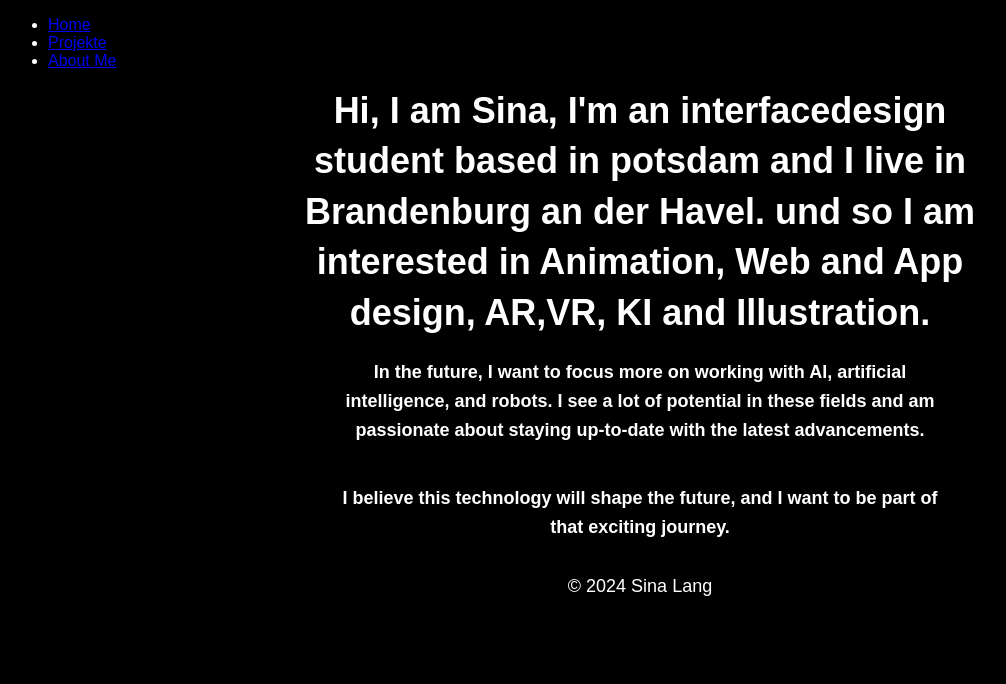
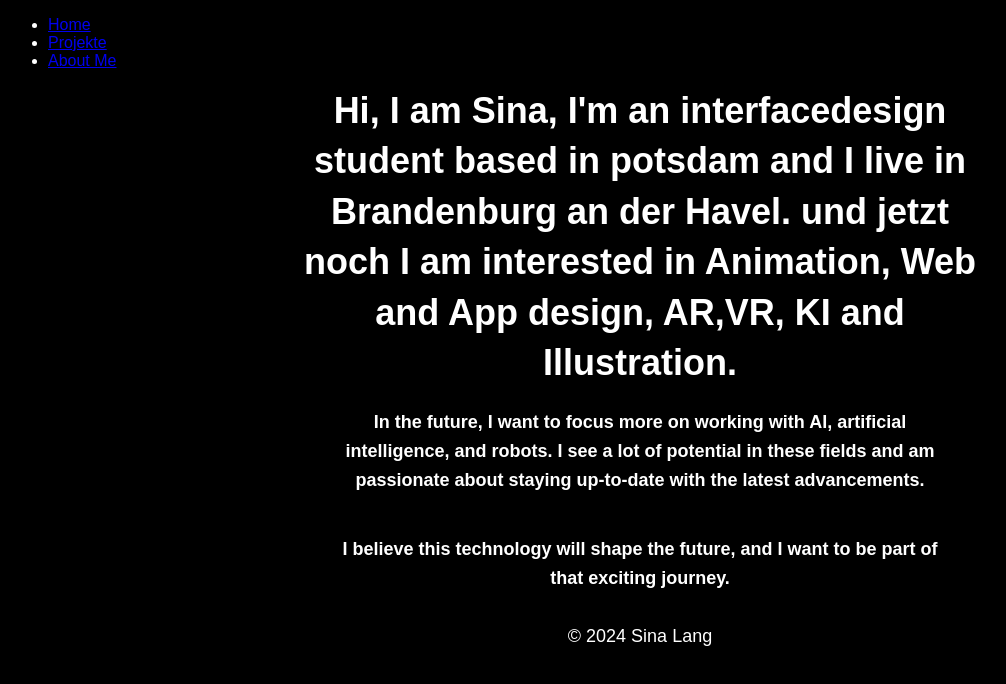
Before and after one commit to sinaelena/sinaelena.github.io, a plain HTML site: page about-me.html in a window 1280 px wide. Shown: the whole page, without its empty margins (0-1006 px from the left). Drawn offline with Linux system fonts and the light colour scheme.

Commit message:
überarbeitung davon about me wq

```diff
--- a/about-me.html
+++ b/about-me.html
@@ -20,7 +20,7 @@
 
     <main>
         <h1>Hi, I am Sina, I'm an interfacedesign student based in potsdam
-            and I live in Brandenburg an der Havel. und so
+            and I live in Brandenburg an der Havel. und jetzt noch
             I am interested in Animation, Web and App design, AR,VR, KI and Illustration.
 
             <div class="about-text">
```
